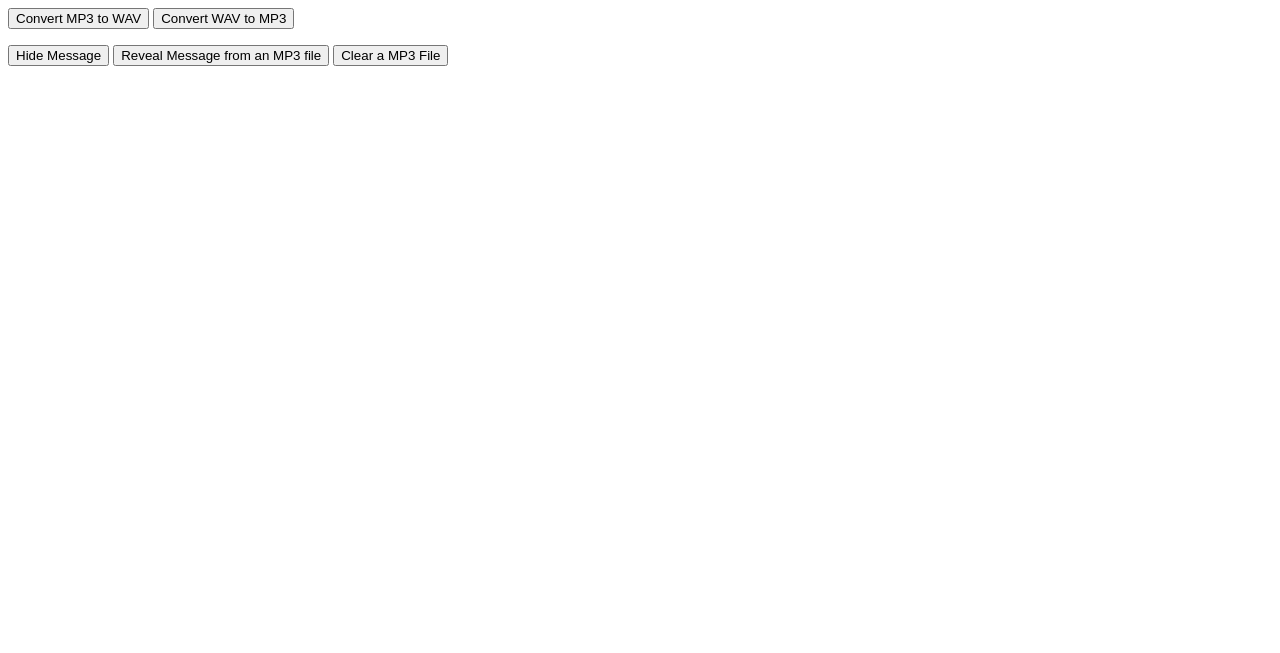
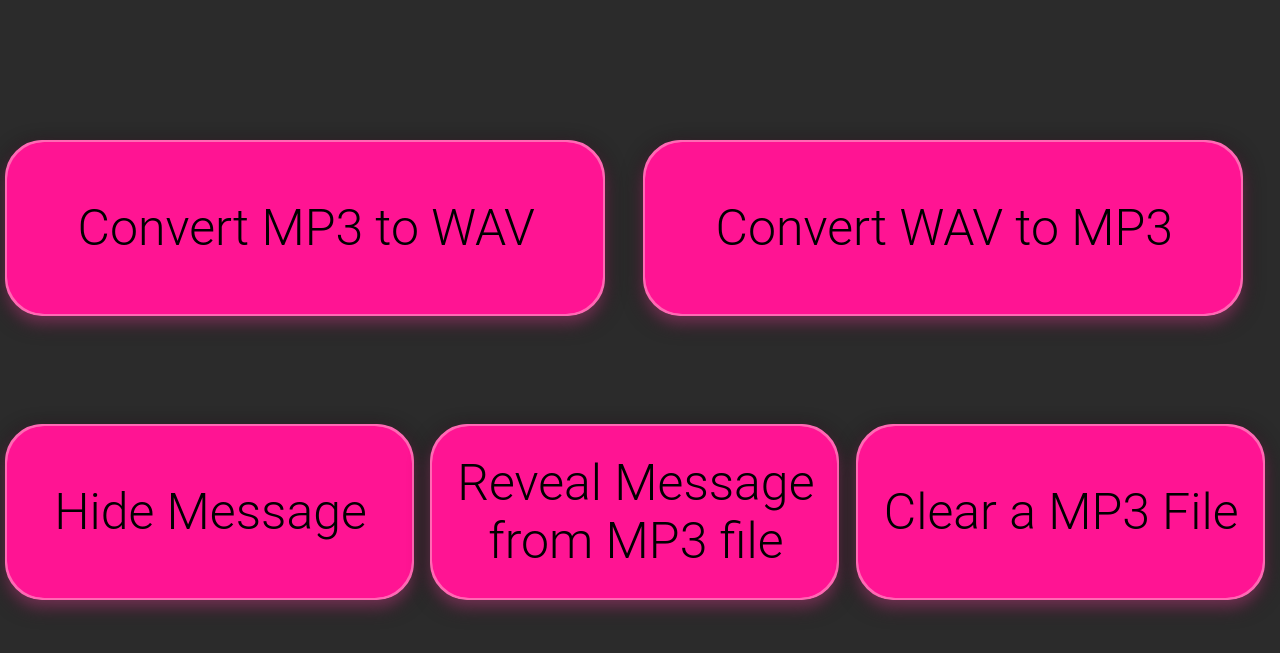
Before and after one commit to tomershay100/mp3-steaganography-web, a Flask app: page / in a window 1280 px wide. Shown: the top 653 px of the page. Run offline with Flask 2, Linux system fonts and the light colour scheme.

Commit message:
design the home page (index.html)

```diff
--- a/static/style.css
+++ b/static/style.css
@@ -247,3 +247,31 @@ input[type=number]:focus {
     border: 3px solid #FF69B4FF;
     width: 80%;
 }
+
+.button {
+    display: flex;
+    justify-content: center;
+    align-items: center;
+    padding: 6px 12px;
+    cursor: pointer;
+    text-align: center;
+    font-weight: unset;
+    vertical-align: middle;
+    height: 20vh;
+    font-size: 50px;
+}
+
+.left-40 {
+    width: 90%;
+    left: 4vh;
+}
+
+.container3 {
+    display: grid;
+    grid-template-columns: 1fr 1fr 1fr; /* fraction*/
+}
+
+.container2 {
+    display: grid;
+    grid-template-columns: 1fr 1fr; /* fraction*/
+}
--- a/templates/clear_file.html
+++ b/templates/clear_file.html
@@ -6,7 +6,6 @@
     <meta name="viewport" content="width=device-width, initial-scale=1">
     <title>Clear a MP3 File</title>
 </head>
-<h1>Clear an MP3 File</h1>
 <body>
 <div class="right">
     <section>
--- a/templates/index.html
+++ b/templates/index.html
@@ -2,16 +2,58 @@
 <html lang="en">
 <head>
     <meta charset="UTF-8">
-    <title>MP3 STEGO</title>
+    <link rel="stylesheet" type="text/css" href="{{ url_for('static',filename='style.css') }}">
+    <!--  {#    <link rel="icon" type="image/png" href="favicon.ico"/>#}-->
+    <meta name="viewport" content="width=device-width, initial-scale=1">
+    <title>MP3 STEGANOGRAPHY WEB-APP</title>
 </head>
 <body>
+<hr style="height:100pt; visibility:hidden;"/>
 
-<button onclick="location.href='stego/mp3_to_wav'">Convert MP3 to WAV</button>
-<button onclick="location.href='stego/wav_to_mp3'">Convert WAV to MP3</button>
-<p></p>
-<button onclick="location.href='stego/hide_msg'">Hide Message</button>
-<button onclick="location.href='stego/reveal_msg'">Reveal Message from an MP3 file</button>
-<button onclick="location.href='stego/clear_file'">Clear a MP3 File</button>
+<div class="container2" style="width: 100%;">
+    <div>
+        <label for="mp3-to-wav" class="learn-more button left-40">
+            <i class="fa fa-cloud-upload"></i>
+            <p style="display:inline">Convert MP3 to WAV</p>
+        </label>
+        <button id="mp3-to-wav" onclick="location.href='stego/mp3_to_wav'" style="display: none"></button>
+    </div>
+    <div>
+        <label for="wav-to-mp3" class="learn-more button left-40">
+            <i class="fa fa-cloud-upload"></i>
+            <p style="display:inline">Convert WAV to MP3</p>
+        </label>
+        <button id="wav-to-mp3" onclick="location.href='stego/wav_to_mp3'" style="display: none"></button>
+    </div>
+</div>
+<hr style="height:75pt; visibility:hidden;"/>
+
+<div class="container3" style="width: 100%;">
+    <div>
+        <label for="hide-msg" class="learn-more button left-40">
+            <i class="fa fa-cloud-upload"></i>
+            <p style="display:inline">Hide Message</p>
+        </label>
+        <button id="hide-msg" onclick="location.href='stego/hide_msg'" style="display: none"></button>
+
+    </div>
+    <div>
+        <label for="reveal-msg" class="learn-more button left-40">
+            <i class="fa fa-cloud-upload"></i>
+            <p style="display:inline">Reveal Message from MP3 file</p>
+        </label>
+        <button id="reveal-msg" onclick="location.href='stego/reveal_msg'" style="display: none"></button>
+
+    </div>
+    <div>
+        <label for="clear-mp3" class="learn-more button left-40">
+            <i class="fa fa-cloud-upload"></i>
+            <p style="display:inline">Clear a MP3 File</p>
+        </label>
+        <button id="clear-mp3" onclick="location.href='stego/clear_file'" style="display: none"></button>
+
+    </div>
+</div>
 
 </body>
 </html>
--- a/templates/wav_to_mp3.html
+++ b/templates/wav_to_mp3.html
@@ -38,6 +38,7 @@
 </div>
 
 <div class="left">
+    <hr style="height:50pt; visibility:hidden;"/>
 
     <form id="the-form" method=post enctype=multipart/form-data>
         <label for="wav-file" class="custom-file-upload learn-more upload">
```
Also changed, not shown: templates/mp3_to_wav.html (+54 -38 lines).
